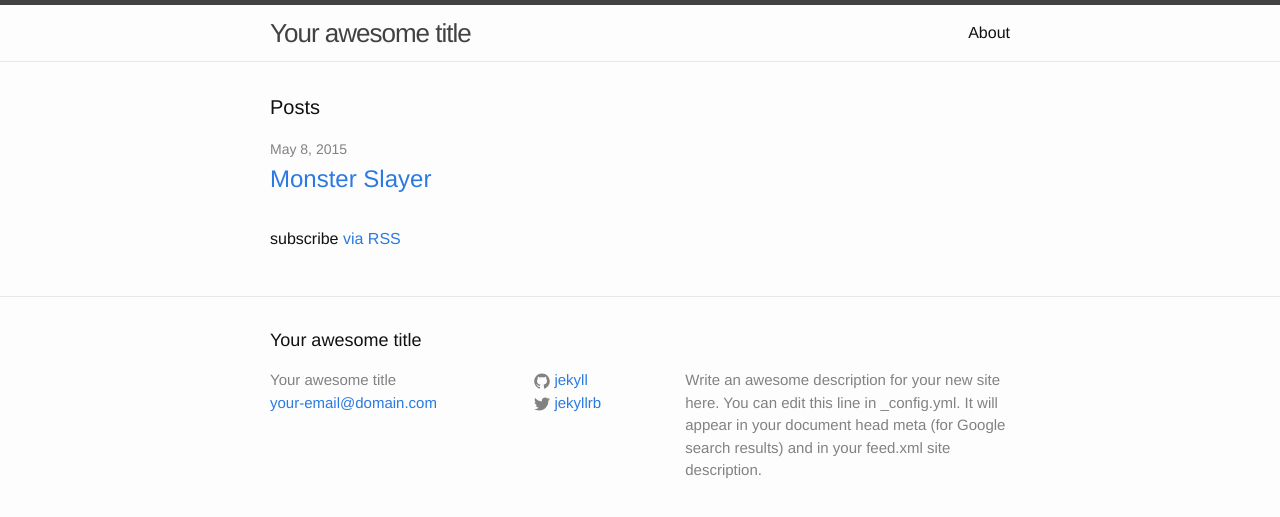
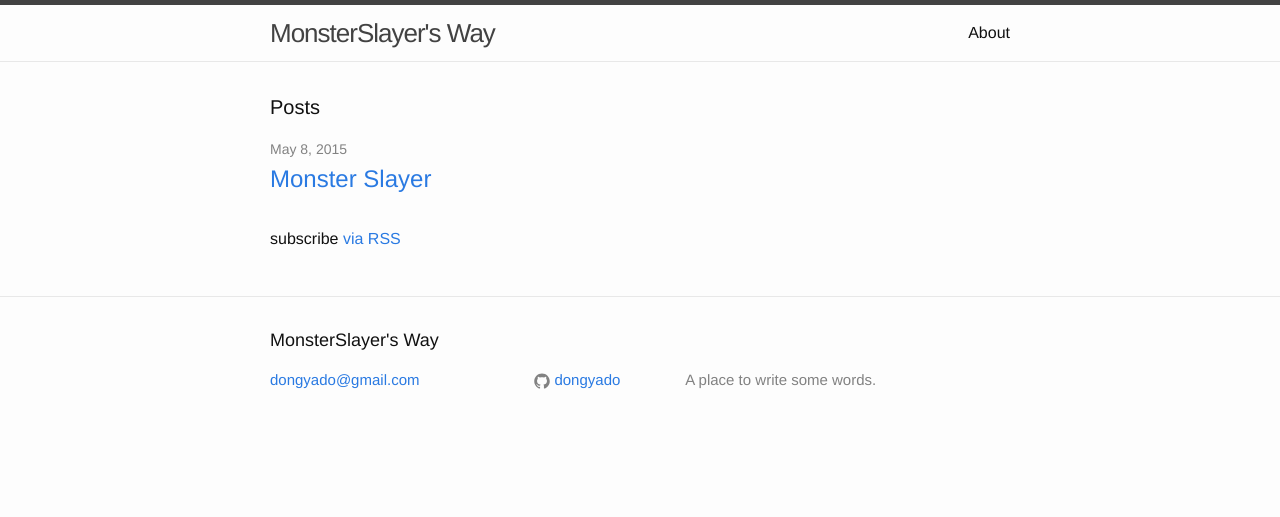
Before and after one commit to dongyado/dongyado.github.io, a Jekyll site: the page built from index.html, in a window 1280 px wide. Shown: the top 517 px of the page. Built offline with Jekyll 4.4.1, drawn with Linux system fonts in a browser that asks for light colours.

Commit message:
change config

```diff
--- a/_config.yml
+++ b/_config.yml
@@ -1,14 +1,12 @@
 # Site settings
-title: Your awesome title
-email: your-email@domain.com
+title: MonsterSlayer's Way
+email: dongyado@gmail.com
 description: > # this means to ignore newlines until "baseurl:"
-  Write an awesome description for your new site here. You can edit this
-  line in _config.yml. It will appear in your document head meta (for
-  Google search results) and in your feed.xml site description.
+    A place to write some words.
 baseurl: "" # the subpath of your site, e.g. /blog/
-url: "http://yourdomain.com" # the base hostname & protocol for your site
-twitter_username: jekyllrb
-github_username:  jekyll
+url: "http://dongyado.github.io" # the base hostname & protocol for your site
+twitter_username: dongyado
+github_username:  dongyado
 
 # Build settings
 markdown: kramdown
--- a/_includes/footer.html
+++ b/_includes/footer.html
@@ -7,7 +7,6 @@
     <div class="footer-col-wrapper">
       <div class="footer-col  footer-col-1">
         <ul class="contact-list">
-          <li>{{ site.title }}</li>
           <li><a href="mailto:{{ site.email }}">{{ site.email }}</a></li>
         </ul>
       </div>
@@ -27,21 +26,6 @@
             </a>
           </li>
           {% endif %}
-
-          {% if site.twitter_username %}
-          <li>
-            <a href="https://twitter.com/{{ site.twitter_username }}">
-              <span class="icon  icon--twitter">
-                <svg viewBox="0 0 16 16">
-                  <path fill="#828282" d="M15.969,3.058c-0.586,0.26-1.217,0.436-1.878,0.515c0.675-0.405,1.194-1.045,1.438-1.809
-                  c-0.632,0.375-1.332,0.647-2.076,0.793c-0.596-0.636-1.446-1.033-2.387-1.033c-1.806,0-3.27,1.464-3.27,3.27 c0,0.256,0.029,0.506,0.085,0.745C5.163,5.404,2.753,4.102,1.14,2.124C0.859,2.607,0.698,3.168,0.698,3.767 c0,1.134,0.577,2.135,1.455,2.722C1.616,6.472,1.112,6.325,0.671,6.08c0,0.014,0,0.027,0,0.041c0,1.584,1.127,2.906,2.623,3.206 C3.02,9.402,2.731,9.442,2.433,9.442c-0.211,0-0.416-0.021-0.615-0.059c0.416,1.299,1.624,2.245,3.055,2.271 c-1.119,0.877-2.529,1.4-4.061,1.4c-0.264,0-0.524-0.015-0.78-0.046c1.447,0.928,3.166,1.469,5.013,1.469 c6.015,0,9.304-4.983,9.304-9.304c0-0.142-0.003-0.283-0.009-0.423C14.976,4.29,15.531,3.714,15.969,3.058z"/>
-                </svg>
-              </span>
-
-              <span class="username">{{ site.twitter_username }}</span>
-            </a>
-          </li>
-          {% endif %}
         </ul>
       </div>
 
```
